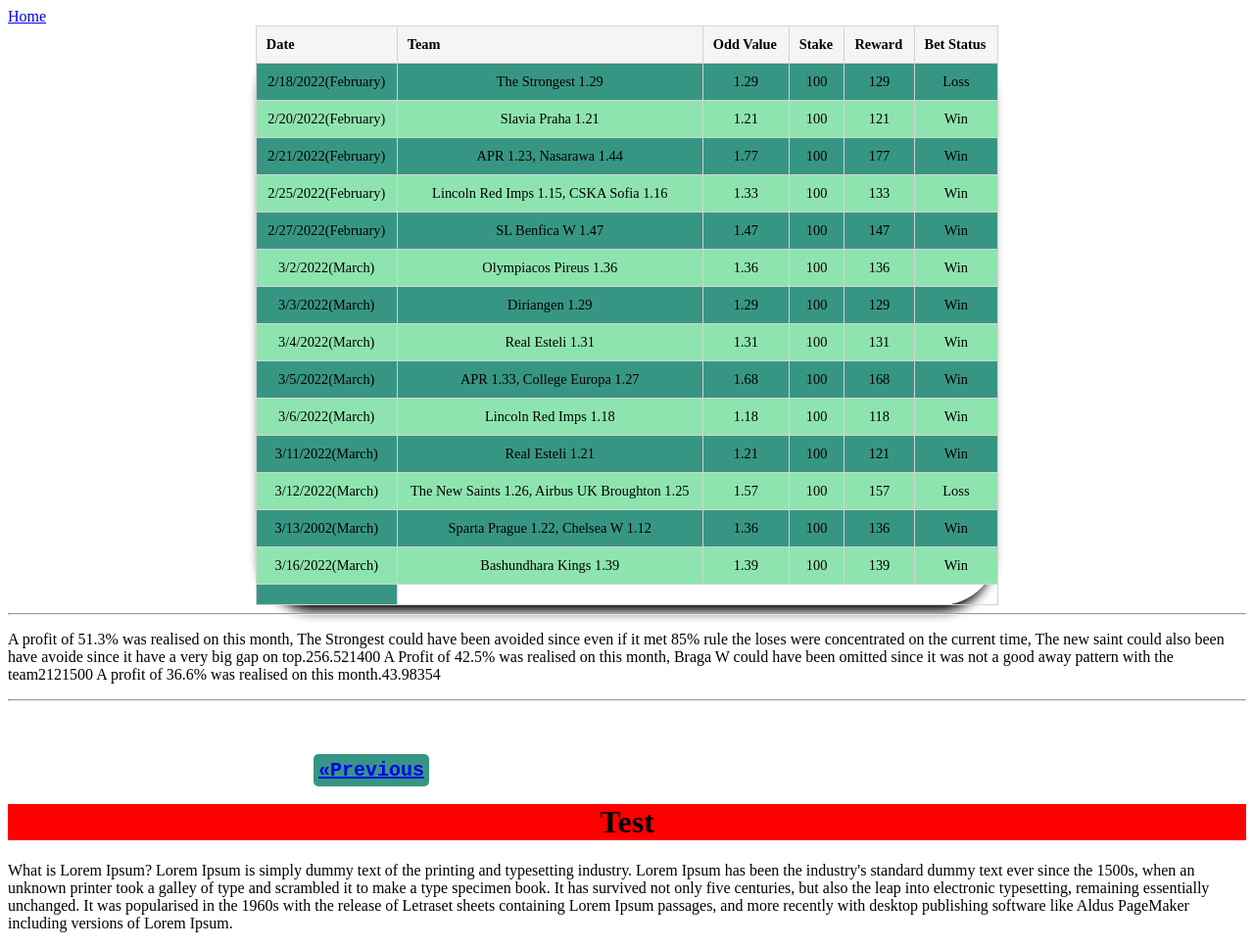
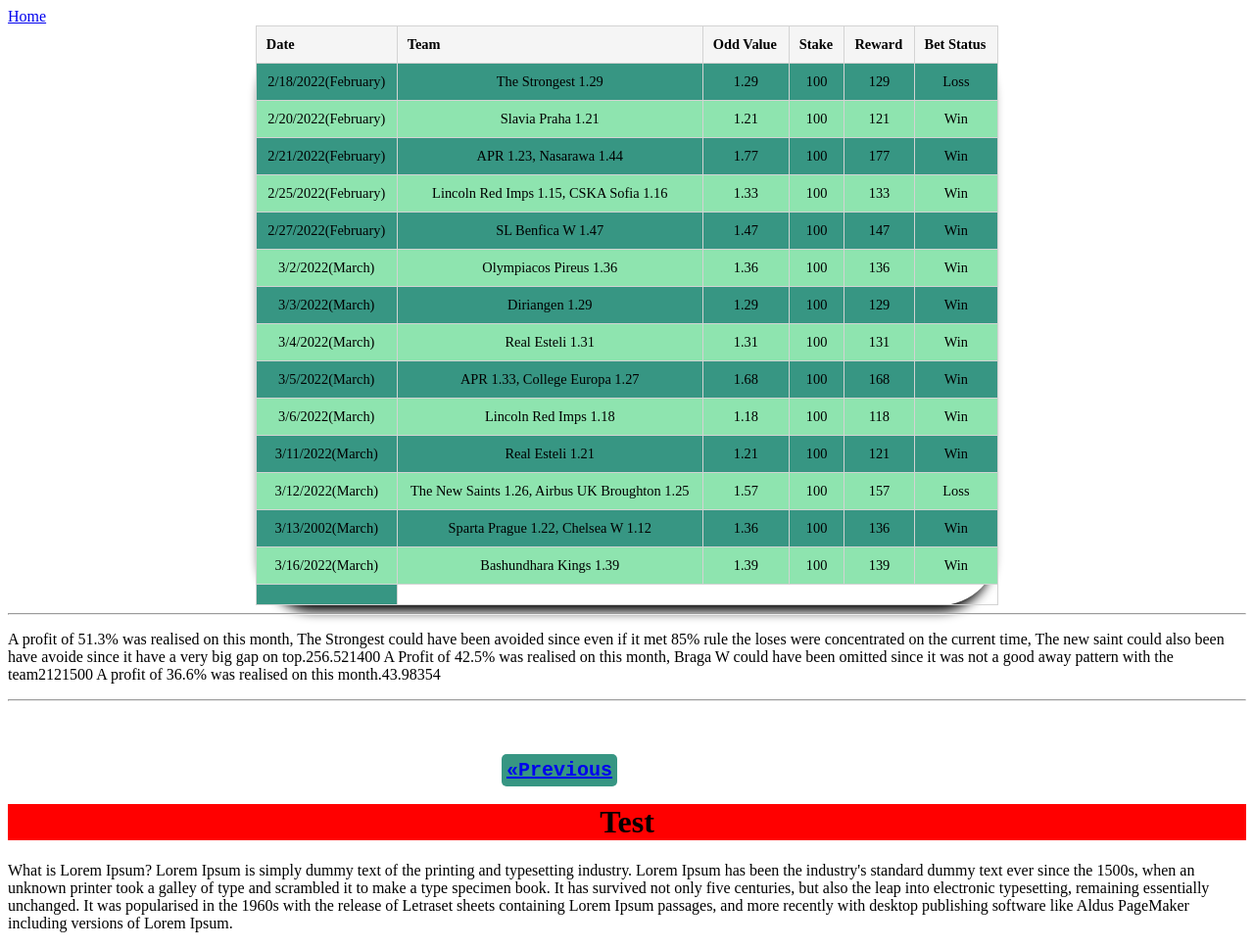
Before and after one commit to Muneneh/Muneneh.github.io, a plain HTML site: page Page4.html in a window 1280 px wide. Shown: the whole page at 98% size. Drawn offline with Linux system fonts and the light colour scheme.

Commit message:
Update Page4.html

```diff
--- a/Page4.html
+++ b/Page4.html
@@ -38,7 +38,7 @@
 
 <pre>
 
-<a href="Page3.html" class="e">&laquo;Previous</a>
+<a href="Page3.html" class="c">&laquo;Previous</a>
 
 </pre>
 
```
